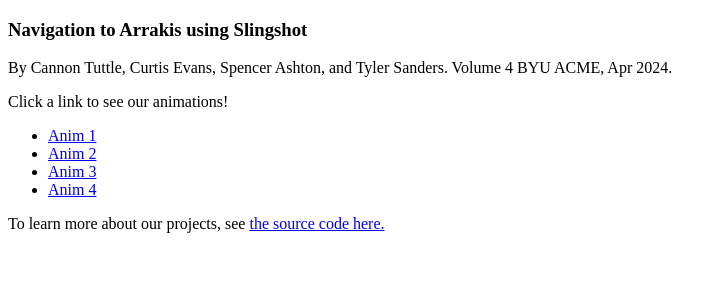
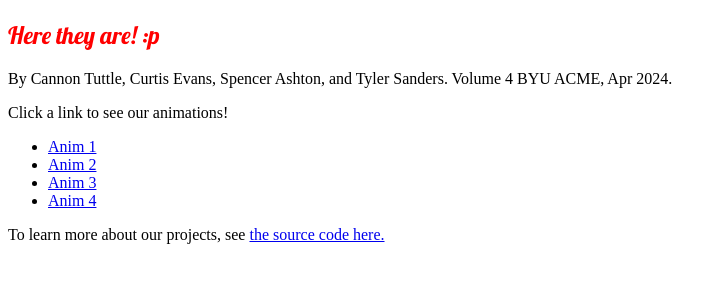
Before and after one commit to CanyonTurtle/cannon-curtis-spencer-tyler-acme, a plain HTML site: page docs/index.html in a window 1280 px wide. Shown: the whole page, without its empty margins (0-727 px from the left). Drawn offline with Linux system fonts and the light colour scheme.

Commit message:
add here they are

```diff
--- a/docs/index.html
+++ b/docs/index.html
@@ -4,9 +4,21 @@
   <title>Bootstrap Example</title>
   <meta charset="utf-8">
   <meta name="viewport" content="width=device-width, initial-scale=1">
+  <link rel="preconnect" href="https://fonts.googleapis.com">
+  <link rel="preconnect" href="https://fonts.gstatic.com" crossorigin>
+  <link href="https://fonts.googleapis.com/css2?family=Lobster&display=swap" rel="stylesheet">
+  <style>
+    .lobster-regular {
+      font-family: "Lobster", sans-serif;
+      font-weight: 400;
+      font-style: normal;
+      color: #ff0000;
+    }
+  </style>
 </head>
 <body>
-    <h3>Navigation to Arrakis using Slingshot</h3>
+    <h2 class="lobster-regular">Here they are! :p</h2>
+  <!-- <h3>Navigation to Arrakis using Slingshot</h3> -->
     <p>By Cannon Tuttle, Curtis Evans, Spencer Ashton, and Tyler Sanders. Volume 4 BYU ACME, Apr 2024.</p>
     <p>Click a link to see our animations!</p>
     <ul>
```
